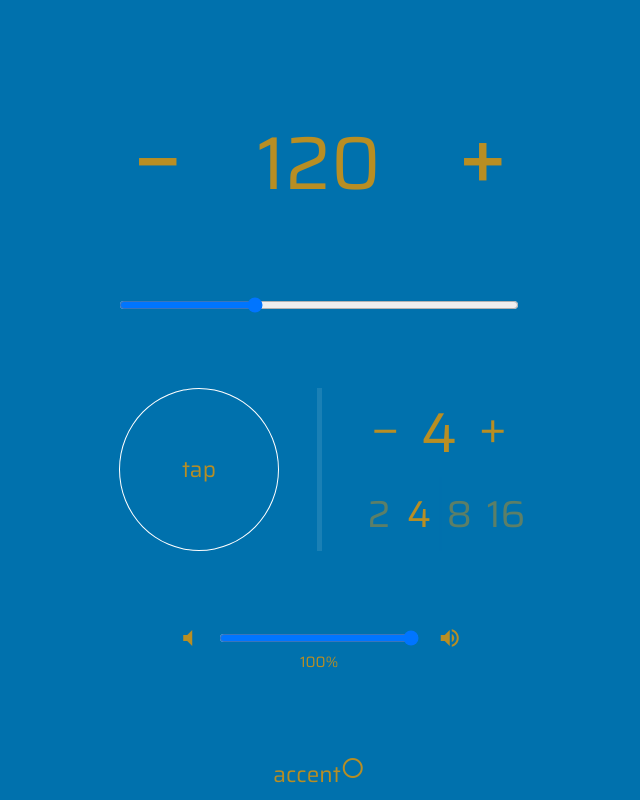
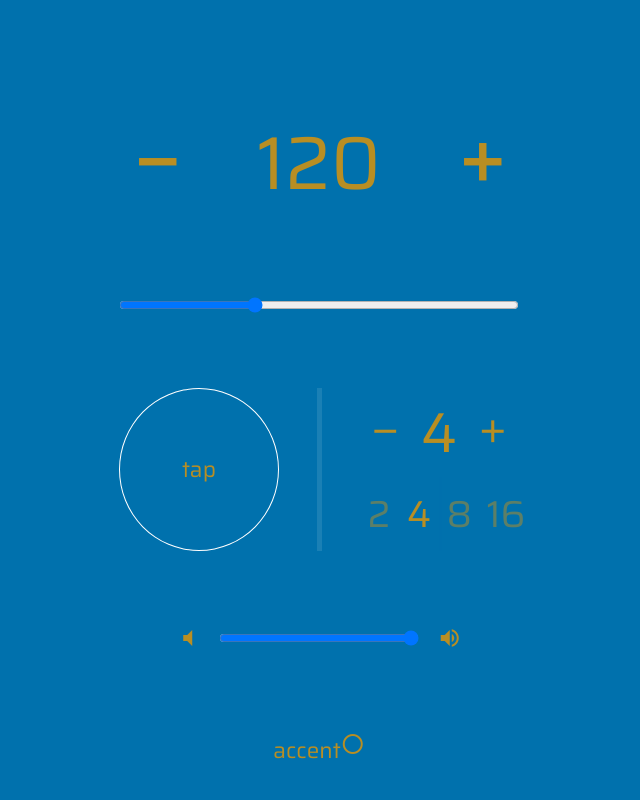
Before and after one commit to alanpaulprice/metronome, a React (Create React App) app: page / in a window 1280 px wide. Shown: the part 442-1242 px from the top of the page, without its empty margins (321-961 px from the left). After the commit the page ends 1218 px from the top, so only its background shows below. Built offline with nearby package versions, Linux system fonts and the light colour scheme; no server answers.

Commit message:
VolumeControl: removed % readout

```diff
--- a/src/components/VolumeControl.js
+++ b/src/components/VolumeControl.js
@@ -31,9 +31,6 @@ class VolumeControl extends Component {
           />
           <Icon className="material-icons">volume_up</Icon>
         </Div>
-        <Div width="100%" textAlign="center">
-          {this.props.volume * 100}%
-        </Div>
       </Fragment>
     );
   }
```
